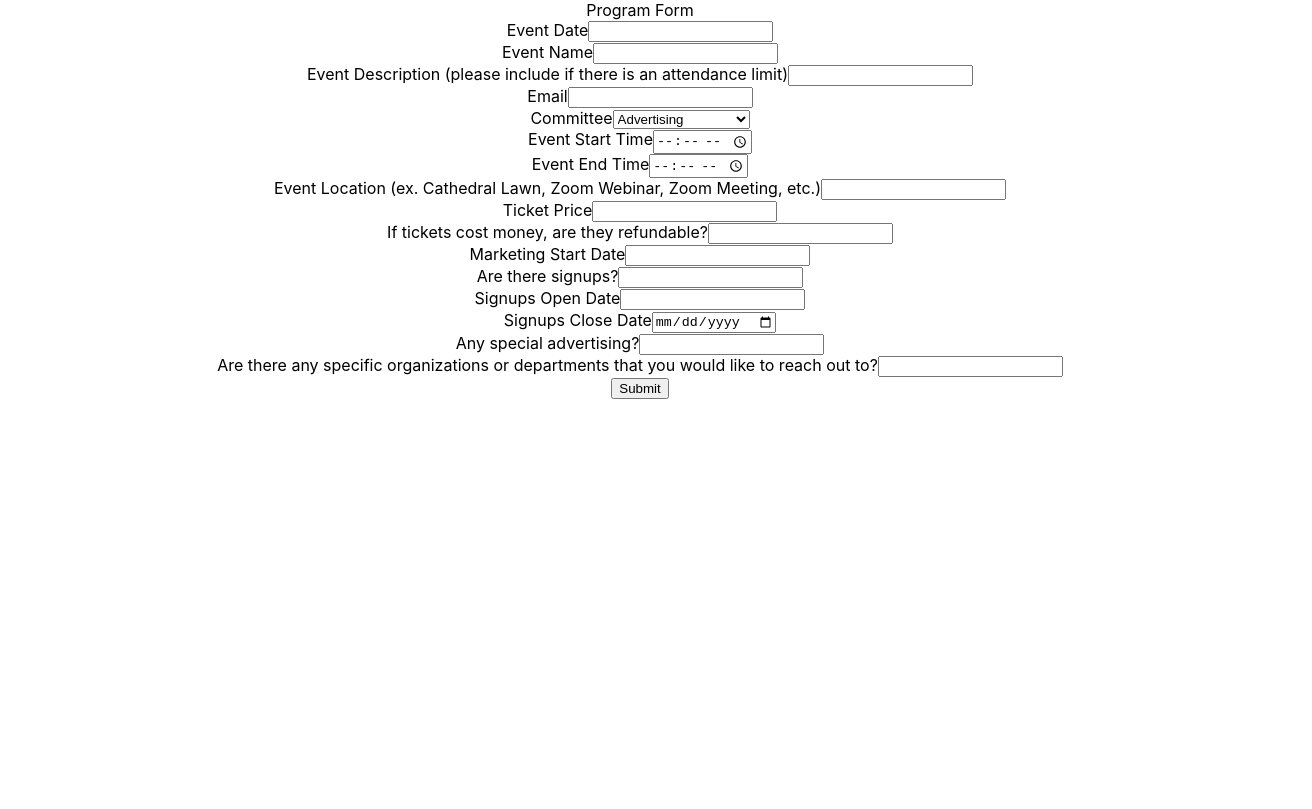
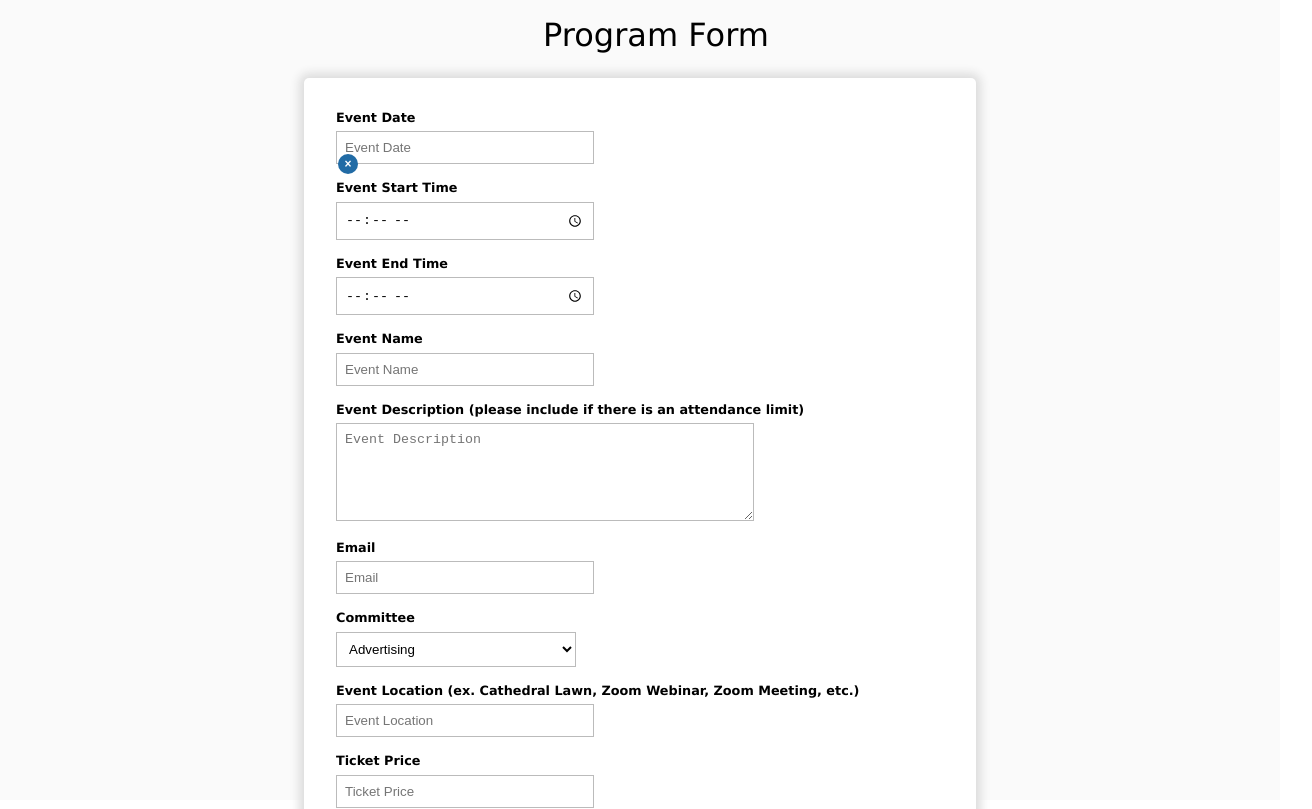
Before and after one commit to KalebRaymond/Program-Form, a React (Create React App) app: page / in a window 1280 px wide. Shown: the top 809 px of the page, 1312 px wide, since content can reach past the window. Built offline with nearby package versions, Linux system fonts and the light colour scheme.

Commit message:
Added styling

```diff
--- a/package.json
+++ b/package.json
@@ -8,6 +8,7 @@
     "@testing-library/user-event": "^13.5.0",
     "emailjs-com": "^3.2.0",
     "firebase": "^9.22.2",
+    "moment": "^2.29.4",
     "react": "^18.2.0",
     "react-datepicker": "^4.12.0",
     "react-dom": "^18.2.0",
--- a/src/App.css
+++ /dev/null
@@ -1,38 +0,0 @@
-.App {
-  text-align: center;
-}
-
-.App-logo {
-  height: 40vmin;
-  pointer-events: none;
-}
-
-@media (prefers-reduced-motion: no-preference) {
-  .App-logo {
-    animation: App-logo-spin infinite 20s linear;
-  }
-}
-
-.App-header {
-  background-color: #282c34;
-  min-height: 100vh;
-  display: flex;
-  flex-direction: column;
-  align-items: center;
-  justify-content: center;
-  font-size: calc(10px + 2vmin);
-  color: white;
-}
-
-.App-link {
-  color: #61dafb;
-}
-
-@keyframes App-logo-spin {
-  from {
-    transform: rotate(0deg);
-  }
-  to {
-    transform: rotate(360deg);
-  }
-}
--- a/src/App.js
+++ b/src/App.js
@@ -1,4 +1,4 @@
-import "./App.css";
+import "./App.scss";
 
 import "react-datepicker/dist/react-datepicker.css";
 import EventForm from "./components/EventForm/EventForm";
@@ -6,7 +6,9 @@ import EventForm from "./components/EventForm/EventForm";
 function App() {
 	return (
 		<div className="App">
-			<header>Program Form</header>
+			<header>
+				<span className="pageTitle">Program Form</span>
+			</header>
 			<div className="content">
 				<EventForm></EventForm>
 			</div>
--- /dev/null
+++ b/src/App.scss
@@ -0,0 +1,67 @@
+html,
+body,
+#root,
+.App {
+	height: 100%;
+}
+
+.App {
+	text-align: center;
+	background-color: #fafafa;
+	display: flex;
+	flex-direction: column;
+	font-size: 0.8rem;
+	font-family: Verdana, sans-serif;
+
+	header {
+		width: 100%;
+		padding: 1rem;
+		margin-bottom: 0.5rem;
+
+		.pageTitle {
+			font-size: 2rem;
+		}
+	}
+
+	.content {
+		display: flex;
+		flex-direction: row;
+		flex-grow: 2;
+		justify-content: center;
+	}
+}
+
+.App-logo {
+	height: 40vmin;
+	pointer-events: none;
+}
+
+@media (prefers-reduced-motion: no-preference) {
+	.App-logo {
+		animation: App-logo-spin infinite 20s linear;
+	}
+}
+
+.App-header {
+	background-color: #282c34;
+	min-height: 100vh;
+	display: flex;
+	flex-direction: column;
+	align-items: center;
+	justify-content: center;
+	font-size: calc(10px + 2vmin);
+	color: white;
+}
+
+.App-link {
+	color: #61dafb;
+}
+
+@keyframes App-logo-spin {
+	from {
+		transform: rotate(0deg);
+	}
+	to {
+		transform: rotate(360deg);
+	}
+}
--- a/src/components/ActionButton/ActionButton.js
+++ b/src/components/ActionButton/ActionButton.js
@@ -3,7 +3,9 @@ import PropTypes from "prop-types";
 import styles from "./ActionButton.module.scss";
 
 const ActionButton = (props) => (
-	<button onClick={props.onClick}>{props.buttonText}</button>
+	<button type={props.type} onClick={props.onClick}>
+		{props.buttonText}
+	</button>
 );
 
 ActionButton.propTypes = {};
--- a/src/components/ActionButton/ActionButton.module.scss
+++ b/src/components/ActionButton/ActionButton.module.scss
@@ -1 +1,13 @@
-.ActionButton {}
+button {
+	background-color: #ddd;
+	border: 1px solid #888;
+	padding: 1rem 1rem;
+	margin: 1rem;
+	width: 15rem;
+	font-weight: bold;
+
+	&:hover {
+		background-color: #bbb;
+		cursor: pointer;
+	}
+}
--- a/src/components/EventForm/EventForm.js
+++ b/src/components/EventForm/EventForm.js
@@ -1,4 +1,4 @@
-import React from "react";
+import React, { useState } from "react";
 import PropTypes from "prop-types";
 import styles from "./EventForm.module.scss";
 
@@ -9,19 +9,34 @@ import emailjs from "emailjs-com";
 import FormInput from "../FormInput/FormInput";
 
 const EventForm = () => {
+	const defaultFormState = {
+		eventDate: "",
+		startTime: "",
+		endTime: "",
+		eventName: "",
+		description: "",
+		email: "",
+		committee: "Advertising",
+		location: "",
+		ticketPrice: "",
+		ticketsRefundable: "",
+		marketingStartDate: "",
+		signups: "",
+		signupsOpenDate: "",
+		signupsCloseDate: "",
+		specialAdvertising: "",
+		organizations: "",
+	};
+	const [formState, setFormState] = useState(defaultFormState);
 	emailjs.init("TdmGXBSlM9g0OIa13");
 
 	const sendEmail = (eventData) => {
 		const serviceId = "service_k63n2um";
 		const templateId = "template_kwr4qcr";
 
-		const templateParams = {
-			event_name: "TEST EVENT",
-		};
-
 		///See sendForm
 		emailjs
-			.send(serviceId, templateId, templateParams)
+			.send(serviceId, templateId, eventData)
 			.then(() => {
 				console.log("Email sent successfully");
 			})
@@ -30,7 +45,7 @@ const EventForm = () => {
 			});
 	};
 
-	const addEntry = async (eventData) => {
+	const addEventToDatabase = async (eventData) => {
 		try {
 			db.collection("events").doc().set(eventData);
 
@@ -44,27 +59,100 @@ const EventForm = () => {
 		}
 	};
 
+	const handleInputChange = (event) => {
+		const inputName = event.target.name;
+		const value = event.target.value;
+
+		console.log("Input changed", { inputName, value });
+
+		setFormState({
+			...formState,
+			[inputName]: value,
+		});
+	};
+
+	const handleDatePickerChange = (name, date) => {
+		console.log("Datepicker changed", { name, date });
+		setFormState({
+			...formState,
+			[name]: date,
+		});
+	};
+
+	const handleSubmit = (event) => {
+		event.preventDefault();
+		console.log("Event submitted", formState);
+		//addEventToDatabase(formState);
+
+		///Show event submitted screen
+	};
+
 	return (
 		<div className={styles.EventForm}>
-			<form>
+			<form onSubmit={handleSubmit}>
 				<FormInput label={"Event Date"}>
-					<DatePicker></DatePicker>
+					<DatePicker
+						selected={formState.eventDate}
+						placeholderText={"Event Date"}
+						isClearable
+						onChange={(date) => handleDatePickerChange("eventDate", date)}
+					></DatePicker>
+				</FormInput>
+				<FormInput label={"Event Start Time"}>
+					<input
+						name={"startTime"}
+						placeholder={"Event Start Time"}
+						type="time"
+						value={formState.startTime}
+						onChange={handleInputChange}
+					></input>
+				</FormInput>
+				<FormInput label={"Event End Time"}>
+					<input
+						placeholder={"Event End Time"}
+						name={"endTime"}
+						type="time"
+						value={formState.endTime}
+						onChange={handleInputChange}
+					></input>
 				</FormInput>
 				<FormInput label={"Event Name"}>
-					<input type="text"></input>
+					<input
+						placeholder={"Event Name"}
+						name={"eventName"}
+						type="text"
+						value={formState.eventName}
+						onChange={handleInputChange}
+					></input>
 				</FormInput>
 				<FormInput
 					label={
 						"Event Description (please include if there is an attendance limit)"
 					}
 				>
-					<input type="textarea"></input>
+					<textarea
+						placeholder={"Event Description"}
+						name={"description"}
+						value={formState.description}
+						onChange={handleInputChange}
+					></textarea>
 				</FormInput>
 				<FormInput label={"Email"}>
-					<input type="email"></input>
+					<input
+						placeholder={"Email"}
+						name={"email"}
+						type="email"
+						value={formState.email}
+						onChange={handleInputChange}
+					></input>
 				</FormInput>
 				<FormInput label={"Committee"}>
-					<select type="text">
+					<select
+						name={"committee"}
+						type="text"
+						value={formState.committee}
+						onChange={handleInputChange}
+					>
 						<option value="Advertising">Advertising</option>
 						<option value="Design">Design</option>{" "}
 						<option value="Executive">Executive</option>{" "}
@@ -77,49 +165,94 @@ const EventForm = () => {
 						<option value="The Arts">The Arts</option>
 					</select>
 				</FormInput>
-				<FormInput label={"Event Start Time"}>
-					<input type="time"></input>
-				</FormInput>
-				<FormInput label={"Event End Time"}>
-					<input type="time"></input>
-				</FormInput>
 				<FormInput
 					label={
 						"Event Location (ex. Cathedral Lawn, Zoom Webinar, Zoom Meeting, etc.)"
 					}
 				>
-					<input type="text"></input>
+					<input
+						placeholder={"Event Location"}
+						name={"location"}
+						type="text"
+						value={formState.location}
+						onChange={handleInputChange}
+					></input>
 				</FormInput>
 				<FormInput label={"Ticket Price"}>
-					<input type="text"></input>
+					<input
+						placeholder={"Ticket Price"}
+						name={"ticketPrice"}
+						type="text"
+						value={formState.ticketPrice}
+						onChange={handleInputChange}
+					></input>
 				</FormInput>
 				<FormInput label={"If tickets cost money, are they refundable?"}>
-					<input type="text"></input>
+					<input
+						placeholder={"Are tickets refundable?"}
+						name={"ticketsRefundable"}
+						type="text"
+						value={formState.ticketsRefundable}
+						onChange={handleInputChange}
+					></input>
 				</FormInput>
 				<FormInput label={"Marketing Start Date"}>
-					<DatePicker></DatePicker>
+					<DatePicker
+						selected={formState.marketingStartDate}
+						placeholderText={"Marketing Start Date"}
+						isClearable
+						onChange={(date) =>
+							handleDatePickerChange("marketingStartDate", date)
+						}
+					></DatePicker>
 				</FormInput>
 				<FormInput label={"Are there signups?"}>
-					<input type="text"></input>
+					<input
+						placeholder={"Are there signups"}
+						name={"signups"}
+						type="text"
+						value={formState.signups}
+						onChange={handleInputChange}
+					></input>
 				</FormInput>
 				<FormInput label={"Signups Open Date"}>
-					<DatePicker></DatePicker>
+					<DatePicker
+						selected={formState.signupsOpenDate}
+						placeholderText={"Signups Open Date"}
+						isClearable
+						onChange={(date) => handleDatePickerChange("signupsOpenDate", date)}
+					></DatePicker>
 				</FormInput>
 				<FormInput label={"Signups Close Date"}>
-					<input type="date"></input>
+					<input
+						name={"signupsCloseDate"}
+						type="date"
+						value={formState.signupsCloseDate}
+						onChange={handleInputChange}
+					></input>
 				</FormInput>
 				<FormInput label={"Any special advertising?"}>
-					<input type="textarea"></input>
+					<textarea
+						placeholder={"Special Advertising"}
+						name={"specialAdvertising"}
+						value={formState.specialAdvertising}
+						onChange={handleInputChange}
+					></textarea>
 				</FormInput>
 				<FormInput
 					label={
 						"Are there any specific organizations or departments that you would like to reach out to?"
 					}
 				>
-					<input type="textarea"></input>
+					<textarea
+						placeholder={"Organizations"}
+						name={"organizations"}
+						value={formState.organizations}
+						onChange={handleInputChange}
+					></textarea>
 				</FormInput>
 				<div className="buttonSection">
-					<ActionButton buttonText={"Submit"} onClick={addEntry}></ActionButton>
+					<ActionButton type="submit" buttonText={"Submit"}></ActionButton>
 				</div>
 			</form>
 		</div>
--- a/src/components/EventForm/EventForm.module.scss
+++ b/src/components/EventForm/EventForm.module.scss
@@ -1 +1,8 @@
-.EventForm {}
+.EventForm {
+	width: 40rem;
+	padding: 1rem;
+	background-color: #fff;
+	box-shadow: 0 0 10px 5px #ddd;
+	border-radius: 5px;
+	display: flex;
+}
--- a/src/components/FormInput/FormInput.js
+++ b/src/components/FormInput/FormInput.js
@@ -1,11 +1,13 @@
 import React from "react";
 import PropTypes from "prop-types";
-import styles from "./FormInput.module.scss";
+import styles from "./FormInput.scss";
 
 const FormInput = (props) => (
-	<div className={styles.FormInput}>
-		<label>{props.label}</label>
-		{props.children}
+	<div className="FormInput">
+		<div className="labelContainer">
+			<label>{props.label}</label>
+		</div>
+		<div className="inputContainer">{props.children}</div>
 	</div>
 );
 
--- a/src/components/FormInput/FormInput.module.scss
+++ /dev/null
@@ -1 +0,0 @@
-.FormInput {}
--- /dev/null
+++ b/src/components/FormInput/FormInput.scss
@@ -0,0 +1,33 @@
+.FormInput {
+	margin: 1rem;
+	display: flex;
+	flex-direction: column;
+	justify-content: left;
+
+	.labelContainer {
+		text-align: left;
+		margin-bottom: 0.5em;
+
+		label {
+			font-weight: bold;
+		}
+	}
+
+	.inputContainer {
+		text-align: left;
+
+		input,
+		select,
+		textarea {
+			background-color: #fff;
+			padding: 0.5rem;
+			border: 1px solid #bbb;
+			min-width: 15rem;
+		}
+
+		textarea {
+			width: 25rem;
+			height: 5rem;
+		}
+	}
+}
```
Also changed, not shown: 1 other file (tests, documents, lock files or other folders).
